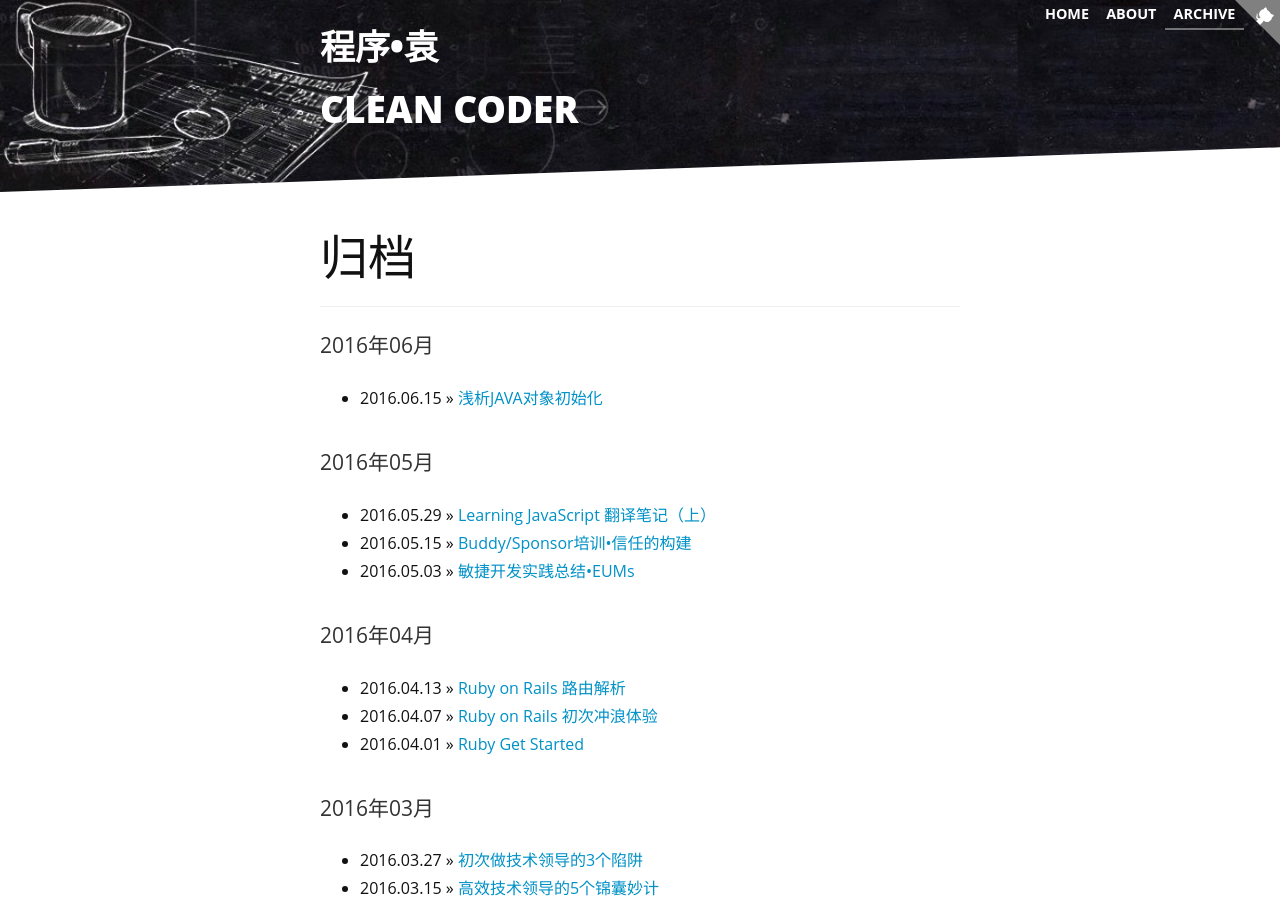
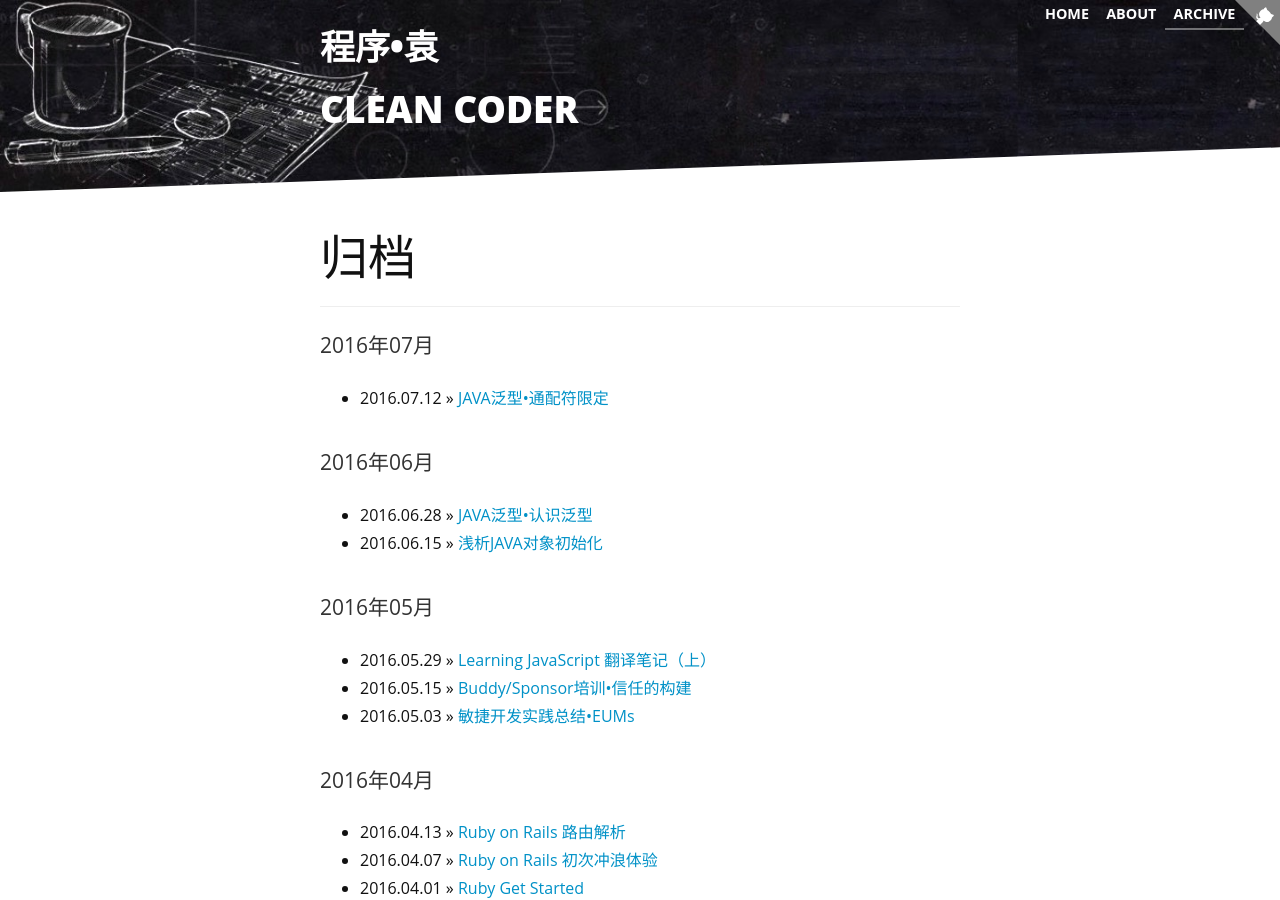
Before and after one commit to lemon123456/sjyuan-cc.github.io, a Jekyll site: the page built from pages/archive.html, in a window 1280 px wide and 900 px high. Built offline with Jekyll 4.4.1, drawn with Linux system fonts in a browser that asks for light colours; nearby versions of some CDN libraries; comment, search, counter and statistics services are not loaded; a style sheet for code colours, icons or effects is not loaded.

Commit message:
add post

````diff
--- a/_posts/javase/2014-11-13-java-generics-wildcard.md
+++ b/_posts/javase/2014-07-12-java-generics-wildcard.md
@@ -2,12 +2,12 @@
 layout: post
 
 title: "JAVA泛型•通配符限定"
-date: 2014-11-13
+date: 2016-07-12
 time: "09:42"
 category: "JAVASE"
 
 author: "袁慎建"
-published: false
+published: true
 type: "original"
 
 ---
@@ -20,9 +20,9 @@ type: "original"
 ### 引一个例子
 考虑一个这样的场景，计算数组中的最大元素。
 
-***`[code01]`***
+```java
+[code01]
 
-```java
 public class ArrayUtil {
 	public static <T> T max(T[] array) {
 		if (array == null || 0 == array.length) { return null ;}
@@ -35,12 +35,11 @@ public class ArrayUtil {
 }
 ```
 
-
-仔细看看`code01`里面的代码(代码不完整)，使用类型参数T定义一个max局部变量，这几意味着这个max可以是任意的类型，那么`max.compareTo(array[i])` 方法的调用的前提是T所属的类中有`compareTo`方法，怎么能做到这一点呢？别着急，让我们来看看如何给类型参数进行限定，现在来对code01中的代码进行完善。
-
-***`[code02]`***
+仔细看看`code01`里面的代码(代码不完整)，使用类型参数T定义一个max局部变量，这几意味着这个max可以是任意的类型，那么`max.compareTo(array[i])` 方法的调用的前提是T所属的类中有`compareTo`方法，怎么能做到这一点呢？别着急，让我们来看看如何给类型参数进行限定，现在来对`code01`中的代码进行完善。
 
 ```java
+[code02]
+
 public class ArrayUtil {
 	public static <T extends Comparable<T>> T max(T[] array) {
 		if (array == null || 0 == array.length) { return null ;}
@@ -59,17 +58,17 @@ public class ArrayUtil {
 
 如果给T限定多个类型，则需要使用符号`&`，如下面格式
 
-***`[code03]`***
+```java
+[code03]
 
-```java
 <T extends Runnable & Serializable>
 ```
 
 细心的读者可能会发现，这里限定的都是`interface`，如果限定为`class`是不是也这么自由的呢？先不急着回答这个问题，我们知道Java中可以实现多个接口，而继承只能是单继承，可想而知，当我们给T限定类型的时候，限定为某个`class`的时候是有限制的，看看下面几组泛型限定的代码
 
-***`[code04]`***
+```java
+[code04]
 
-```java
 <T extends Runnable & Serializable & ArrayList> // 错误
 <T extends Runnable & ArrayList & Serializable> // 错误
 <T extends ArrayList & LinkedList & Serializable> // 错误
@@ -89,9 +88,9 @@ public class ArrayUtil {
 
 比较遗憾的是，类似`<T extends Runnable & Serializable>`这样的泛型限定子类的语法，来限定超类是没有成为Java中的一个语法规范的，例如：
 
-***`[code05]`***
+```java
+[code05]
 
-```java
 <T super File & Runnable> // 错误
 ```
 
@@ -101,11 +100,11 @@ public class ArrayUtil {
 
 ### 咨询面向对象先生
 不得不请教面向对象先生了
->面向接口(抽象)编程，而非面向实现编程。这个设计原则告诉我们，方法调用通过高层的抽象类或者接口来进行，具体调用的方法体就是我们实际运行时期传递的具体实现类的实例，这也是多态的一种体现。我们实现自己的泛型是提供后期应用程序员使用的，限定一个子类，这就需要我们通过子类来调用方法，而调用的方法体则是这个类的超类的实例，继承结构越往上就可能是`abstract`的，或者是`interface`，抽象类和接口是无法实例化对象，这种反设计让调用面临失败，一旦限定的这个类就是抽象的或者是接口，必定会造成这个泛型类或泛型方法无法使用，导致设计失败。举个例子：
-
-***`[code06]`***
+>`面向接口(抽象)编程，而非面向实现编程`。这个设计原则告诉我们，方法调用通过高层的抽象类或者接口来进行，具体调用的方法体就是我们实际运行时期传递的具体实现类的实例，这也是多态的一种体现。我们实现自己的泛型是提供后期应用程序员使用的，限定一个子类，这就需要我们通过子类来调用方法，而调用的方法体则是这个类的超类的实例，继承结构越往上就可能是`abstract`的，或者是`interface`，抽象类和接口是无法实例化对象，这种反设计让调用面临失败，一旦限定的这个类就是抽象的或者是接口，必定会造成这个泛型类或泛型方法无法使用，导致设计失败。举个例子：
 
 ```java
+[code06]
+
 public static <T super Runnable> void test(T runner) {
 	runner.run();
 }
@@ -121,18 +120,18 @@ public static <T super Runnable> void test(T runner) {
 ### 通配符类型
 通配符类型，相比于固定的泛型类型，它是一个巧妙的解决方案。如：
 
-***`[code07]`***
+```java
+[code07]
 
-```java
 Couple<? extends Employee>
 ```
 
 表示`Couple`的泛型类型是`Employee`或者其子类，`Couple<Manager>`满足，而`Couple<File>`不满足了。通配符用`?`表示。
 我们来打印一下夫妇类中的wife：
 
-***`[code08]`***
+```java
+[code08]
 
-```java
 public static void printWife(Couple<Employee> couple) {
 	Employee wife = couple.getWife();
 	System. out.println(wife);
@@ -140,9 +139,9 @@ public static void printWife(Couple<Employee> couple) {
 ```
 `code08`中的方法参数只能将`Employee`组成的夫妇传入，貌似经理的如`Couple<Manager>`就不能了，这有点不合适了，搞得好像`Manager`还不能结婚了。所以要想让`Manager`也能结婚并打印其wife，需要更改我们的设计了：
 
-***`[code09]`***
+```java
+[code09]
 
-```java
 public static void printWife(Couple<? extends Employee> couple) {
 	Employee wife = couple.getWife();
 	System.out.println(wife);
@@ -153,20 +152,20 @@ public static void printWife(Couple<? extends Employee> couple) {
 #### 子类型限定
 >通配符的子类型限定的语法与文章一开始介绍的类型限定有点相似，但是这里有些细节的秘密。
 
-***`[code10]`***
+```java
+[code10]
 
-```java
 public static <T extends Comparable<T>> T max(T[] array) {...}
 public static void printWife(Couple<? extends Employee> couple) {...}
 ```
 
-前者T是预定义的类型参数，`T`可以作为一个具体的类型来定义方法的参数类型，局部变量等，`T`的作用域是整个方法(方法返回值，参数，方法体中局部变量)，这种设计是为了给使用者带来方便，将参数类型的指定权有限制地交给了使用者。而后者中不存在类型参数的定义，max方法参数的类型是预先定义好的`Couple`类型，使用者无法在使用的时候指定其他类型，但可以有限制地指定`Couple`中的泛型参数的类型，
+前者T是预定义的类型参数，`T`可以作为一个具体的类型来定义方法的参数类型，局部变量等，`T`的作用域是整个方法(方法返回值，参数，方法体中局部变量)，这种设计是为了给使用者带来方便，将参数类型的指定权有限制地交给了使用者。而后者中不存在类型参数的定义，`printWife`方法参数的类型是预先定义好的`Couple`类型，使用者无法在使用的时候指定其他类型，但可以有限制地指定`Couple`中的泛型参数的类型，
 
 `? extends Employee`自身不能单独使用，可以理解为只能寄生在其他泛型类中，作为泛型类一个具体的类型参数，通常用于定义阶段，如下面：
 
-***`[code11]`***
+```java
+[code11]
 
-```java
 public static ? extends Employee printWife() {...} // 错误
 public static void printWife(? extends Empoyee employee) {...} // 错误
 ```
@@ -179,17 +178,17 @@ public static void printWife(? extends Empoyee employee) {...} // 错误
 #### 超类型限定
 和前面子类型的限定一样，用`?`表示通配符，它的存在必须存在泛型类的类型参数中，如：
 
-***`[code12]`***
+```java
+[code12]
 
-```java
 Couple<? super Manager>
 ```
 
 格式跟通配符限定子类型一样，用了关键字`super`，但是这两种方式的通配符存在一个隐蔽的区别，让我们来揭晓吧，先看看下面代码：
 
-***`[code13]`***
+```java
+[code13]
 
-```java
 Couple<Manager> couple = new Couple<Manager>(new Manager(),new Manager());
 Couple<? extends Employee> couple2 = couple;
 Employee wife = couple2.getWife();
@@ -197,9 +196,9 @@ Employee wife = couple2.getWife();
 Couple<? extends Employee>定义了couple2后可以将getWife和setWife想象成如下：
 ```
 
-***`[code14]`***
+```java
+[code14]
 
-```java
 ? extends Employee getWife() {...}
 void setWife(? extends Employee) {...}
 ```
@@ -207,9 +206,9 @@ getWife是可以通过的，因为将一个返回值的引用赋给超类`Employ
 
 在来看看通配符的超类型限定，即`Couple<? super Manager>`，`getWife`和`setWife`可以想象成：
 
-***`[code15]`***
+```java
+[code15]
 
-```java
 ? super Manager getWife() {...}
 void setWife(? super Manager) {...}
 ```
@@ -221,26 +220,26 @@ void setWife(? super Manager) {...}
 
 >无限定通配符去除了超类型和子类型的规则，仅仅用一个`?`表示，并且也只能用于指定泛型类的类型参数中。如`Couple<?>`的形式，此时`getWife `和`setWife `方法如：
 
-***`[code16]`***
+```java
+[code16]
 
-```java
 ? getWife() {...}
 void setWife(?) {...}
 ```
 `getWife `返回值直接付给了`Object `，而`setWife `方法是不允许调用的。那么既然这么脆弱，牛逼的Java设计者为什么还要引入这种通配符呢？在一些简单的操作中，五限定通配符还是有用武之地的，比如：
 
-***`[code17]`***
+```java
+[code17]
 
-```java
 public static boolean isCoupleComplete(Couple<?> couple) {
 	return couple.getWife() != null && couple.getHusband() != null;
 }
 ```
 这个方法体中，`getWife `和`getHusband `返回值都是`Object `类型的，此时我们只需要判断是否为`null `即可，而不需要知道具体的类型是什么，这就发挥了无限定通配符的作用了。发动脑经想一想，这个方法用文章开始所提到类型限定是否可以代替呢？自我思考中...
 
-***`[code18]`***
+```java
+[code18]
 
-```java
 public static <T> boolean isCoupleComplete(Couple<T> couple) {
 	return couple.getWife() != null && couple.getHusband() != null ;
 }
@@ -256,9 +255,9 @@ public static <T extends Employee> boolean isCoupleComplete(Couple<T> couple) {
 
 悲催了，只有第一种能捕获，怎么办呢？别着急，看看下面的小魔术：
 
-***`[code19]`***
+```java
+[code19]
 
-```java
 public static void print(Couple<?> couple) {
 	printHelp(couple);
 	}
--- a/_posts/javase/2014-10-12-java-generics-getstarted.md
+++ b/_posts/javase/2016-06-28-java-generics-getstarted.md
@@ -2,12 +2,12 @@
 layout: post
 
 title: "JAVA泛型•认识泛型"
-date: 2014-10-12
+date: 2016-06-28
 time: "16:32"
 category: "JAVASE"
 
 author: "袁慎建"
-published: false
+published: true
 type: "original"
 
 ---
@@ -51,9 +52,9 @@ String first = (String) al.get(0);
 
 强制类型转换导致的程序运行失败的原因是没有在编译器对类型进行控制，看看`code01`调用`ArrayList`对象的`add`方法，任何类型都是可以添加进行的，编译器无法进行错误检验，埋下了安全隐患，例如：
 
-***`[code03]`***
+```java
+[code03]
 
-```java
 ArrayList al = new ArrayList();
 // 无法进行错误检查，File对象可以添加进去，编译器和运行期都可以通过
 al.add(new File());
@@ -64,20 +65,23 @@ String first = (String) al.get(0);  // 类型转换失败导致运行失败
 #### 不用泛型的缺点
 没有泛型的程序面临两个问题：
 
+```
 1. 编译器无法进行类型检查，可以向集合中添加任意类型的对象。
 2. 取值时类型转换失败导致程序运行失败。
+```
 
 没有泛型的程序导致的后果：
 
+```
 1. 程序的可读性有所降低，因为程序员可以不受限制往集合中添加任意对象。
 2. 程序的安全性遭到质疑，类型转换失败将导致程序运行失败。
-
+```
 
 Java5泛型提供了一个更好的解决方案：类型参数(type parameters)，使用泛型的程序改善上述代码如下：
 
-***`[code04]`***
+```java
+[code04]
 
-```java
 ArrayList<String> al = new ArrayList<String>();
 al.add( "ysjian001");
 // al.add(new Thread()); // 定义了String类型参数，添加File对象会报错
@@ -85,16 +89,16 @@ String first =  al.get(0);// 使用泛型后取值不用进行类型转换
 ```
 
 >问：到这里，通过前后对比，泛型的好处是不是很清楚了呢？为什么用泛型呢？
->答：因为出现编译错误比类在运行时出现强制类型转换异常要好得多，泛型的好处在于提高了程序的可读性和安全性，这也值程序设计的宗旨。
+>答：因为出现编译错误比类在运行时出现强制类型转换异常要好得多，泛型的好处在于提高了程序的可读性和安全性，这也是程序设计的宗旨之一。
 
 ---
 
 ### 什么时候使用泛型
 >使用泛型类是一件很轻松的事，集合框架中的类都是泛型类，用起来很方便。有人会想类型限制我们为什么不直接用数组呢？这个问题就好像问为什么集合优于数组，数组是固定的，而集合是可以自动扩展的。另外在实际中，实现一个泛型其实并不是那么容易。看一个员工和经理继承结构：
 
-***`[code05]`***
+```java
+[code05]
 
-```java
 public class Employee {
       //......
 }
@@ -105,9 +109,9 @@ public class Manager extends Employee {
 
 当我们创建并使用一个员工的集合的时候，使用起来并不复杂：
 
-***`[code06]`***
+```java
+[code06]
 
-```java
 ArrayList<Employee> employees = new ArrayList<Employee>();
 employees.add(new Employee());       // 可以添加员工
 employees.add( new Manager());         // 可以添加经理，因为经理也是员工
@@ -115,9 +119,9 @@ employees.add( new Manager());         // 可以添加经理，因为经理也
 
 上述的使用毫无问题的，因为`Manager is a Employee`，典型的继承关系，但是当反过来的时候，可能不那么顺利了，比如：
 
-***`[code07]`***
+```java
+[code07]
 
-```java
 ArrayList<Manager> employees = new ArrayList<Manager>();
 employees.add(new Manager());          // 添加经理是正常的操作
 // employees.add(new Employee());     // 此时不可以添加Employee
@@ -132,9 +136,11 @@ employees.add(new Manager());          // 添加经理是正常的操作
 
 提炼出泛型程序设计的三种熟练程度就是：
 
+```
 1. 仅仅使用泛型。
 2. 学习泛型解决一些问题。
 3. 掌握泛型，实现自己的泛型。
+```
 
 ---
 
@@ -147,9 +153,9 @@ employees.add(new Manager());          // 添加经理是正常的操作
 #### 泛型类
 从简单的入手，定义一个泛型类
 
-***`[code08]`***
+```java
+[code08]
 
-```java
 public class Couple<T> {
 	private T wife ;
 	private T husband ;
@@ -169,9 +175,9 @@ public class Couple<T> {
 ```
 `Couple`夫妇类引入一个类型参数T，注意了，类型参数是用尖括号`< >`括起来的，并且放在类名后面，`code08`中的`Couple`类有一个类型参数，可以定义多个类型参数，格式为`<T, K, V>`， 类型参数可以用来定义方法的返回类型、参数类型、以及定义域或局部变量，如下面代码
 
-***`[code09]`***
+```java
+[code09]
 
-```java
 public class Couple<T, K, V> {......} // 多个类型参数用逗号隔开
 private T wife ;  // 类型参数定义域
 public T getWife() {return wife;}// 类型参数定义方法返回的类型
@@ -181,9 +187,9 @@ public T getWife() {return wife;}// 类型参数定义方法返回的类型
 
 一个简单的泛型类`Couple`定义好了，怎么使用呢？别着急，我们使用这个`Couple`类时指定一个具体的参数类型，如`Person`类：`Couple<Person>`
 
-***`[code10]`***
+```java
+[code10]
 
-```java
 Couple<Person>(Person,Person);
 setWife(Person);
 setHusband(Person);
@@ -198,9 +204,9 @@ Person getHusband();
 #### 泛型方法
 >定义了泛型类有什么好处呢？通过前面的例子，这个泛型类可以让使用该类的用户在使用的时候指定才具体的类型，提高了一定的灵活性。那么看看泛型方法的定义是怎么回事？
 
-***`[code11]`***
+```java
+[code11]
 
-```java
 public class GenericMethod {
 	public static <T> T getFirstValue(T[] values) {
 			return values[0];
@@ -212,18 +218,18 @@ public class GenericMethod {
 
 对方法的调用就比较直观了
 
-***`[code12]`***
+```java
+[code12]
 
-```java
 String[] values = { "JavaSE","CoreJava" ,"EffectiveJava"};
 String firstValue = GenericMethod.<String>getFirstValue(values);
 ```
 
 咋看调用还是有点复杂，为什么要在方法调用前用`<String>`呢？其实这不是必要的，当我们将`String[]`类型的`values`传给方法时，编译器足以判断`T`的具体类型为`String`类型，所以`<String>`可以省略掉。
 
-***`[code13]`***
+```java
+[code13]
 
-```java
 String firstValue = GenericMethod.getFirstValue(values);
 ```
 
````
Also changed, not shown: other parts of _posts/javase/2016-06-28-java-generics-getstarted.md (+6 -5 lines).
